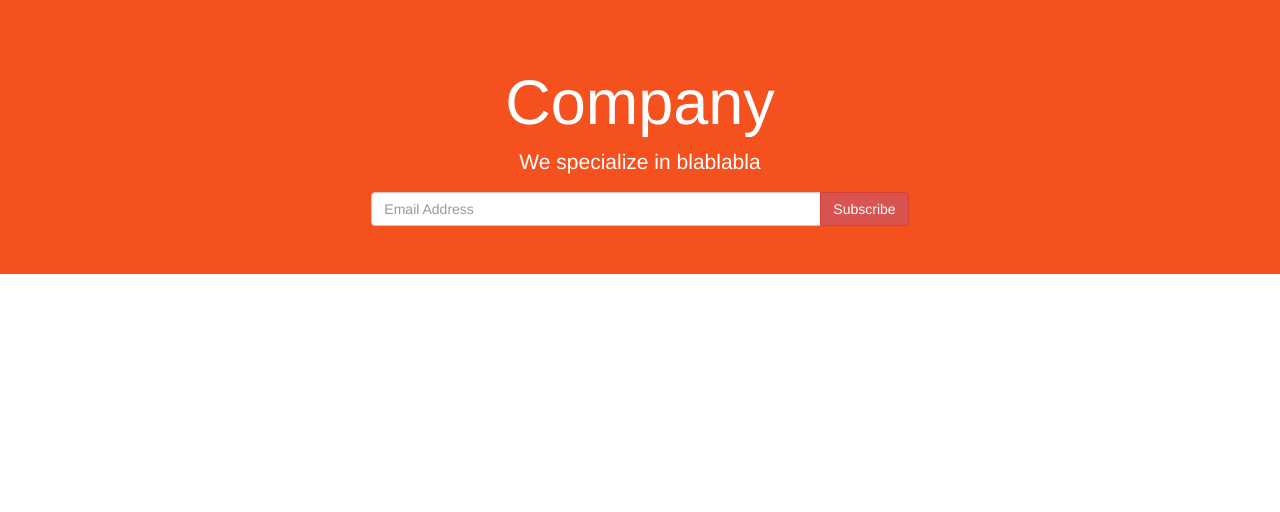
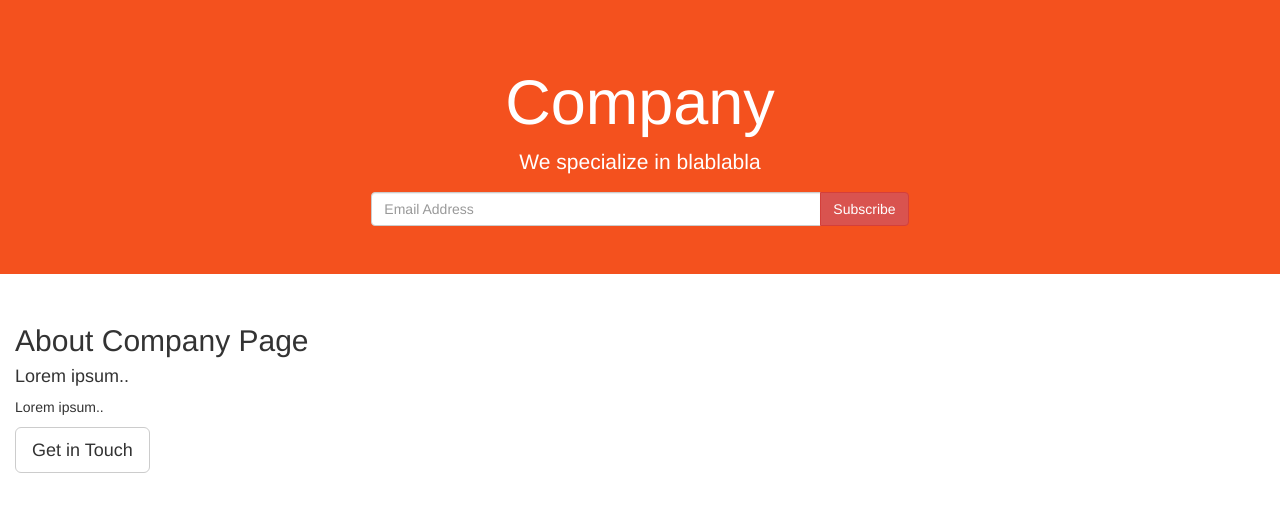
Before and after one commit to osksergio/learning-git_company-v2, a website: page index.html in a window 1280 px wide. Drawn offline with nearby package versions, Linux system fonts and the light colour scheme.

Commit message:
feat(container): add about company page

```diff
--- a/index.html
+++ b/index.html
@@ -33,6 +33,14 @@
         </form>
     </div>
 
+    <div class="container-fluid">
+        <h2>About Company Page</h2>
+        <h4>Lorem ipsum..</h4>
+        <p>Lorem ipsum..</p>
+        <button class="btn btn-default btn-lg">Get in Touch</button>
+    </div>
+
+
 </body>
 
 </html>
```
